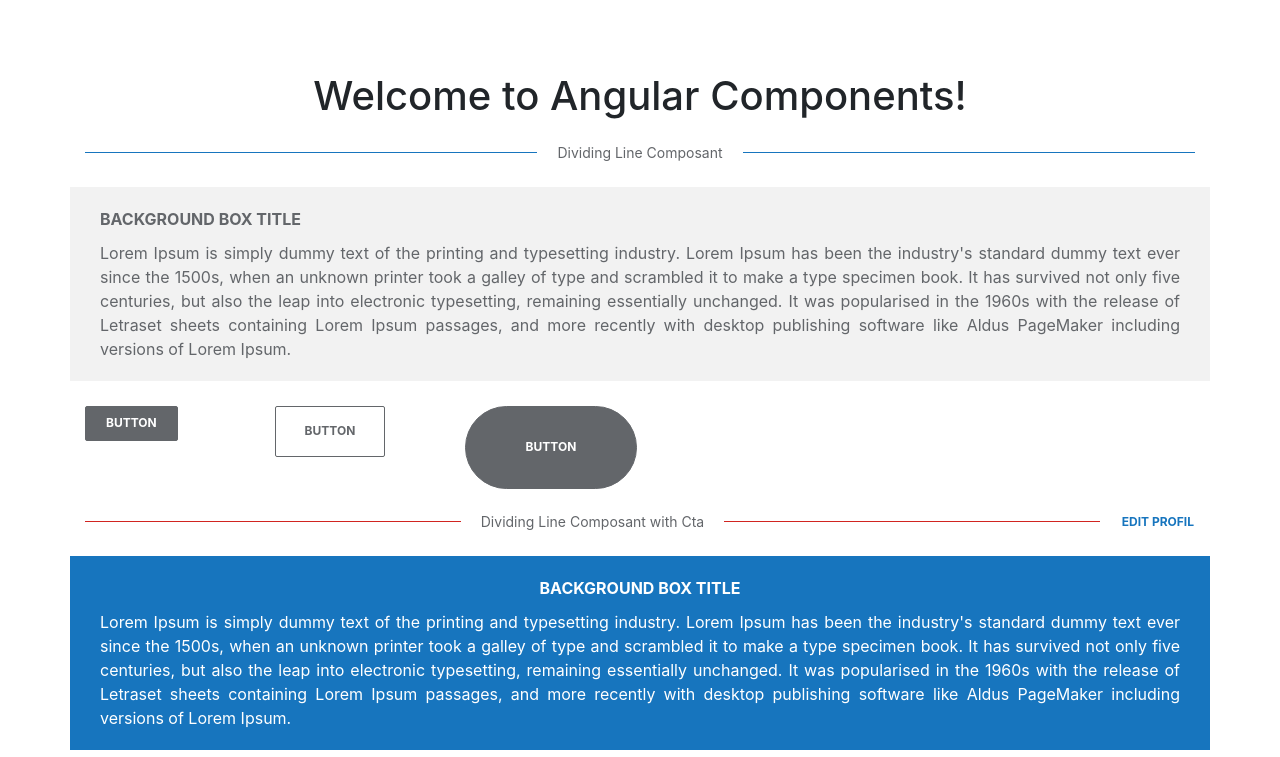
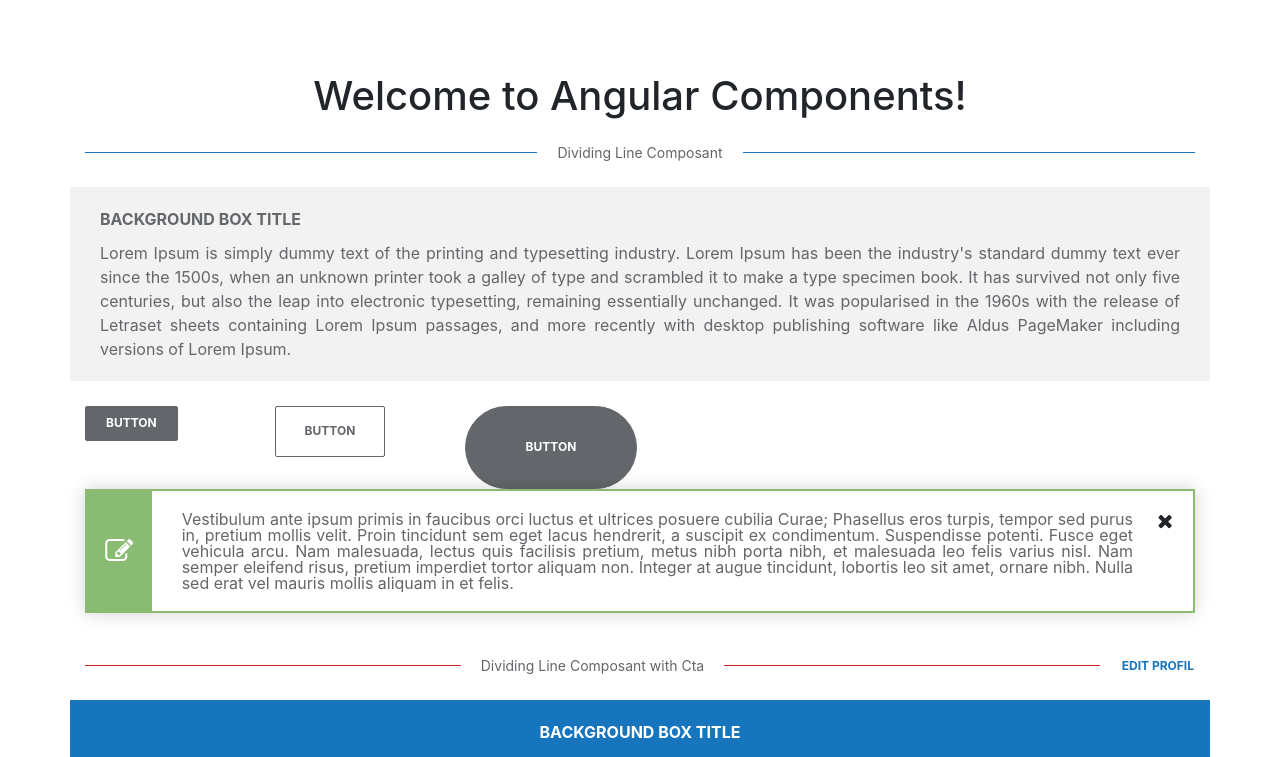
Before and after one commit to randrin/Angular-Components, an Angular app: page / in a window 1280 px wide. Shown: the top 757 px of the page. Built offline with nearby package versions, Linux system fonts and the light colour scheme.

Commit message:
First commit NbpAlertBoxComponent

```diff
--- a/src/app/app.component.html
+++ b/src/app/app.component.html
@@ -23,7 +23,7 @@
       <nbp-button [nbpLabel]="nbpButton.label" [nbpSize]="_size.LG" [nbpStyleType]="_style.ROUNDED"></nbp-button>
     </div>
   </div>
-
+<nbp-alert-box></nbp-alert-box>
   <br />
 
   <nbp-dividing-line [nbpTitle]="nbpTitleCta.title" [nbpCta]="true" [nbpCtaText]="nbpTitleCta.cta"
--- a/src/app/app.module.ts
+++ b/src/app/app.module.ts
@@ -6,13 +6,15 @@
 import { NbpDividingLineComponent } from './components/nbp-dividing-line/nbp-dividing-line.component';
 import { NbpBackgroundBoxComponent } from './components/nbp-background-box/nbp-background-box.component';
 import { NbpButtonComponent } from './components/nbp-button/nbp-button.component';
+import { NbpAlertBoxComponent } from './components/nbp-alert-box/nbp-alert-box.component';
 
 @NgModule({
   declarations: [
     AppComponent,
     NbpDividingLineComponent,
     NbpBackgroundBoxComponent,
-    NbpButtonComponent
+    NbpButtonComponent,
+    NbpAlertBoxComponent
   ],
   imports: [
     BrowserModule,
--- /dev/null
+++ b/src/app/components/nbp-alert-box/nbp-alert-box.component.html
@@ -0,0 +1,30 @@
+<div class="nbp-alert-box-wrapper">
+  <div class="nbp-alert-box-container">
+    <div class="row">
+      <div class="col-md-1">
+        <div class="nbp-alert-box-container-icon">
+          <span class="nbp-alert-box-icon"><i class="fa fa-edit npb-font-size-28"></i></span>
+        </div>
+      </div>
+      <div class="col-md-11">
+        <div class="nbp-alert-box-container-message">
+          <div class="nbp-alert-box-icon-close">
+            <span><i class="fa fa-remove"></i></span>
+          </div>
+          <div class="nbp-alert-box-message npb-color-default">
+            <span>Vestibulum ante ipsum primis in faucibus orci luctus et ultrices posuere cubilia Curae; Phasellus eros
+              turpis,
+              tempor sed purus in, pretium mollis velit. Proin tincidunt sem eget lacus hendrerit, a suscipit ex
+              condimentum. Suspendisse potenti. Fusce eget vehicula arcu. Nam malesuada, lectus quis facilisis pretium,
+              metus nibh porta nibh, et malesuada leo felis varius nisl. Nam semper eleifend risus, pretium imperdiet
+              tortor
+              aliquam non. Integer at augue tincidunt, lobortis leo sit amet, ornare nibh. Nulla sed erat vel mauris
+              mollis
+              aliquam in et felis.
+            </span>
+          </div>
+        </div>
+      </div>
+    </div>
+  </div>
+</div>
--- /dev/null
+++ b/src/app/components/nbp-alert-box/nbp-alert-box.component.scss
@@ -0,0 +1,76 @@
+.nbp-alert-box-wrapper {
+  position: relative;
+  margin-bottom: 1.25rem;
+
+  .nbp-alert-box-container {
+    border-width: 0.125rem;
+    border-style: solid;
+    width: 100%;
+    min-height: 4.5rem;
+    display: table;
+    table-layout: fixed;
+    position: relative;
+    border-color: #89bc72;
+    box-shadow: var(--nbp-box-shadow);
+
+    .nbp-alert-box-container-icon {
+      text-align: center;
+      padding: 0.8125rem 0.9375rem;
+      font-size: 2.25rem;
+      width: 100%;
+      height: 100%;
+      line-height: 1;
+      vertical-align: middle;
+      color: #fff;
+      background-color: #89bc72;
+
+      .nbp-alert-box-icon {
+        align-items: center;
+        line-height: 1;
+        font-stretch: normal;
+        font-feature-settings: normal;
+        font-kerning: auto;
+        font-size: inherit;
+        text-rendering: auto;
+        font-style: normal !important;
+        font-weight: 400 !important;
+        font-variant: normal !important;
+        text-transform: none !important;
+        -webkit-font-smoothing: antialiased;
+
+        i {
+          position: absolute;
+          top: 50%;
+          left: 50%;
+          transform: translate(-50%, -50%);
+        }
+      }
+    }
+
+    .nbp-alert-box-container-message {
+      padding-right: 3.75rem;
+      display: table-cell;
+      vertical-align: middle;
+      text-align: justify;
+      position: relative;
+      font-size: 1rem;
+      padding: 1.25rem 3.75rem 1.25rem 0;
+      line-height: 1;
+
+      .nbp-alert-box-icon-close {
+        position: absolute;
+        top: 1.25rem;
+        right: 1.25rem;
+        font-size: 1.25rem;
+        cursor: pointer;
+        vertical-align: middle;
+      }
+
+      .nbp-alert-box-message {
+        span {
+          text-align: justify;
+        }
+      }
+    }
+  }
+}
--- /dev/null
+++ b/src/app/components/nbp-alert-box/nbp-alert-box.component.ts
@@ -0,0 +1,15 @@
+import { Component, OnInit } from '@angular/core';
+
+@Component({
+  selector: 'nbp-alert-box',
+  templateUrl: './nbp-alert-box.component.html',
+  styleUrls: ['./nbp-alert-box.component.scss']
+})
+export class NbpAlertBoxComponent implements OnInit {
+
+  constructor() { }
+
+  ngOnInit(): void {
+  }
+
+}
--- a/src/app/components/nbp-dividing-line/nbp-dividing-line.component.scss
+++ b/src/app/components/nbp-dividing-line/nbp-dividing-line.component.scss
@@ -26,7 +26,7 @@
       .nbp-center-content {
         font-size: 0.875rem;
         line-height: 1rem;
-        color: var(--nbp-slate-grey);
+        color: var(--nbp-secondary);
         vertical-align: middle;
       }
     }
--- a/src/assets/scss/commons/_buttons.scss
+++ b/src/assets/scss/commons/_buttons.scss
@@ -12,9 +12,9 @@
 
 // Default
 .npb-button-default {
-  background: var(--nbp-slate-grey) !important;
-  background-color: var(--nbp-slate-grey) !important;
-  border-color: var(--nbp-slate-grey) !important;
+  background: var(--nbp-secondary) !important;
+  background-color: var(--nbp-secondary) !important;
+  border-color: var(--nbp-secondary) !important;
   color: var(--nbp-white) !important;
   &:hover {
     background-color: var(--nbp-night-rider) !important;
@@ -42,8 +42,8 @@
 // Outline
 .npb-button-outline-default {
   background-color: var(--nbp-white) !important;
-  border-color: var(--nbp-slate-grey) !important;
-  color: var(--nbp-slate-grey) !important;
+  border-color: var(--nbp-secondary) !important;
+  color: var(--nbp-secondary) !important;
   &:hover {
     color: var(--nbp-white) !important;
   }
--- a/src/assets/scss/commons/_variabiles.scss
+++ b/src/assets/scss/commons/_variabiles.scss
@@ -4,11 +4,17 @@
   --nbp-white: #ffffff;
   --nbp-white-smoke: #f2f2f2;
   --nbp-black: #000000;
-  --nbp-slate-grey: #63666a;
   --nbp-night-rider: #323232;
   --nbp-sliver: #e0e0e1;
   --nbp-primary: #1775be;
+  --nbp-secondary: #63666a;
+  --nbp-success: #89bc72;
+  --nbp-warning: #fa9600;
+  --nbp-danger: #f55854;
+  --nbp-info: #0096c8;
+  --nbp-box-shadow: 0 0 17px 0 rgba(0,0,0,.18);
 }
+
 
 // Colors
 .npb-color-primary {
@@ -18,7 +24,7 @@
   color: var(--nbp-tomato) !important;
 }
 .npb-color-default {
-  color: var(--nbp-slate-grey) !important;
+  color: var(--nbp-secondary) !important;
 }
 .npb-color-white {
   color: var(--nbp-white) !important;
--- a/src/index.html
+++ b/src/index.html
@@ -2,10 +2,11 @@
 <html lang="en">
 <head>
   <meta charset="utf-8">
-  <title>AngularComponents</title>
+  <title>Angular Components</title>
   <base href="/">
 
   <meta name="viewport" content="width=device-width, initial-scale=1">
+  <link rel="stylesheet" href="https://cdnjs.cloudflare.com/ajax/libs/font-awesome/4.7.0/css/font-awesome.css" integrity="sha512-5A8nwdMOWrSz20fDsjczgUidUBR8liPYU+WymTZP1lmY9G6Oc7HlZv156XqnsgNUzTyMefFTcsFH/tnJE/+xBg==" crossorigin="anonymous" />
   <link rel="icon" type="image/x-icon" href="favicon.ico">
 </head>
 <body>
```
